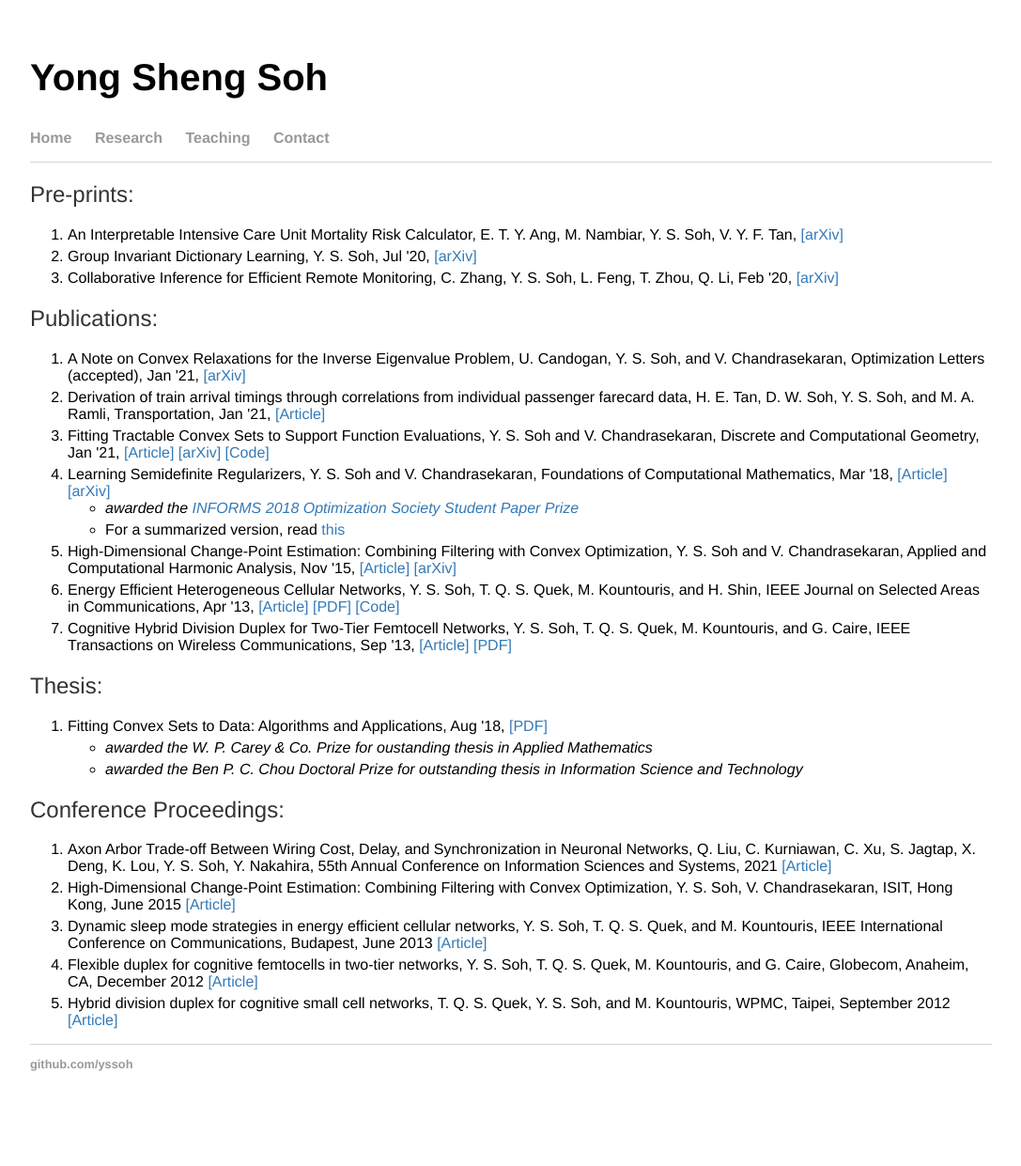
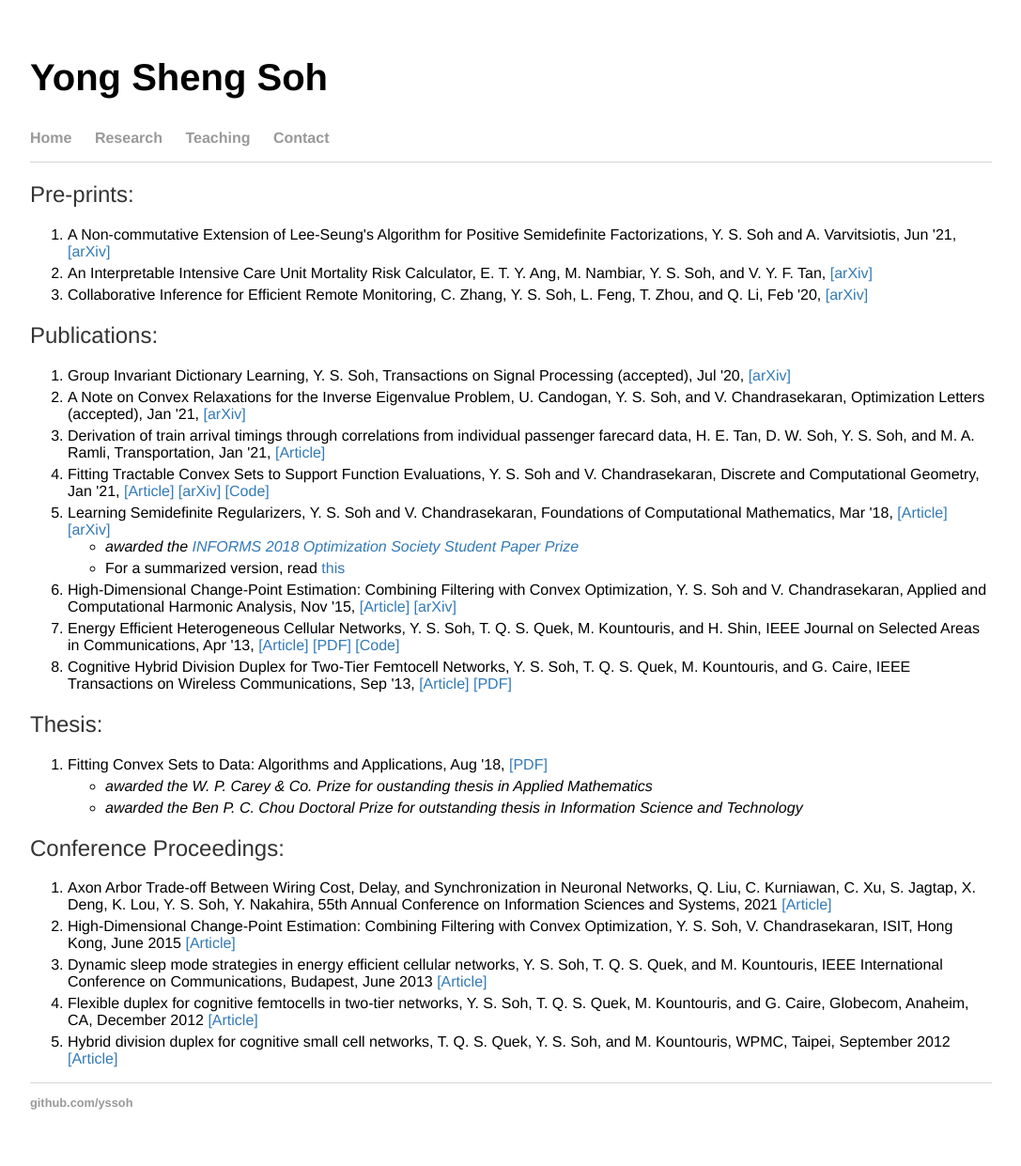
Before and after one commit to yssoh/yssoh.github.io, a Jekyll site: the page built from research/index.html, in a window 1280 px wide. Shown: the whole page at 94% size, without its empty margins (96-1183 px from the left). Built offline with Jekyll 4.4.1, drawn with Linux system fonts in a browser that asks for light colours; before the commit the page ends 1200 px from its top, so only the background shows below that.

Commit message:
Update index.html

```diff
--- a/research/index.html
+++ b/research/index.html
@@ -6,14 +6,15 @@ title: Yong Sheng Soh
 <div class="blurb">
   <h2>Pre-prints:</h2>
   <ol>
-	<li>An Interpretable Intensive Care Unit Mortality Risk Calculator, E. T. Y. Ang, M. Nambiar, Y. S. Soh, V. Y. F. Tan, <a href = "https://arxiv.org/abs/2101.07426">[arXiv]</a></li>
-    <li>Group Invariant Dictionary Learning, Y. S. Soh, Jul '20, <a href = "https://arxiv.org/abs/2007.07550">[arXiv]</a></li>
-	<li>Collaborative Inference for Efficient Remote Monitoring, C. Zhang, Y. S. Soh, L. Feng, T. Zhou, Q. Li, Feb '20, <a href = "https://arxiv.org/abs/2002.04759">[arXiv]</a></li>
+    <li>A Non-commutative Extension of Lee-Seung's Algorithm for Positive Semidefinite Factorizations, Y. S. Soh and A. Varvitsiotis, Jun '21, <a href = "https://arxiv.org/abs/2106.00293">[arXiv]</a></li>
+	<li>An Interpretable Intensive Care Unit Mortality Risk Calculator, E. T. Y. Ang, M. Nambiar, Y. S. Soh, and V. Y. F. Tan, <a href = "https://arxiv.org/abs/2101.07426">[arXiv]</a></li>
+    <li>Collaborative Inference for Efficient Remote Monitoring, C. Zhang, Y. S. Soh, L. Feng, T. Zhou, and Q. Li, Feb '20, <a href = "https://arxiv.org/abs/2002.04759">[arXiv]</a></li>
   </ol>
 
     <h2>Publications:</h2>
   <ol>
-    <li>A Note on Convex Relaxations for the Inverse Eigenvalue Problem, U. Candogan, Y. S. Soh, and V. Chandrasekaran, Optimization Letters (accepted), Jan '21, <a href = "https://arxiv.org/abs/1911.02225">[arXiv]</a></li>
+    <li>Group Invariant Dictionary Learning, Y. S. Soh, Transactions on Signal Processing (accepted), Jul '20, <a href = "https://arxiv.org/abs/2007.07550">[arXiv]</a></li>
+	<li>A Note on Convex Relaxations for the Inverse Eigenvalue Problem, U. Candogan, Y. S. Soh, and V. Chandrasekaran, Optimization Letters (accepted), Jan '21, <a href = "https://arxiv.org/abs/1911.02225">[arXiv]</a></li>
 	<li>Derivation of train arrival timings through correlations from individual passenger farecard data, H. E. Tan, D. W. Soh, Y. S. Soh, and M. A. Ramli, Transportation, Jan '21, <a href = "https://link.springer.com/article/10.1007/s11116-021-10164-w">[Article]</a></li>
 	<li>Fitting Tractable Convex Sets to Support Function Evaluations, Y. S. Soh and V. Chandrasekaran, Discrete and Computational Geometry, Jan '21, <a href = "https://link.springer.com/article/10.1007/s00454-020-00258-0">[Article]</a> <a href = "http://arxiv.org/abs/1903.04194">[arXiv]</a> <a href = "http://github.com/yssoh/cvxreg">[Code]</a></li>
 	<li>Learning Semidefinite Regularizers, Y. S. Soh and V. Chandrasekaran, Foundations of Computational Mathematics, Mar '18, <a href = "http://link.springer.com/article/10.1007/s10208-018-9386-z">[Article]</a> <a href = "http://arxiv.org/abs/1701.01207">[arXiv]</a><br>
```
